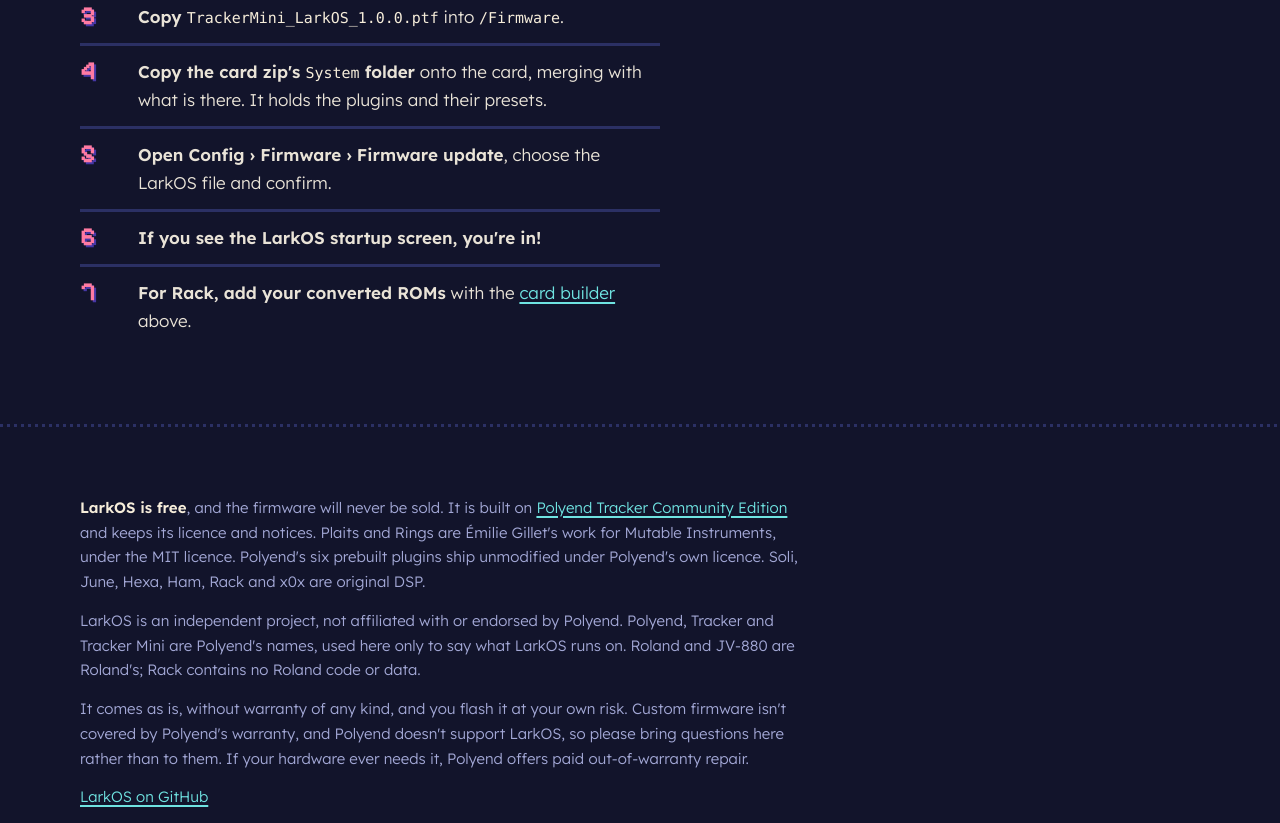
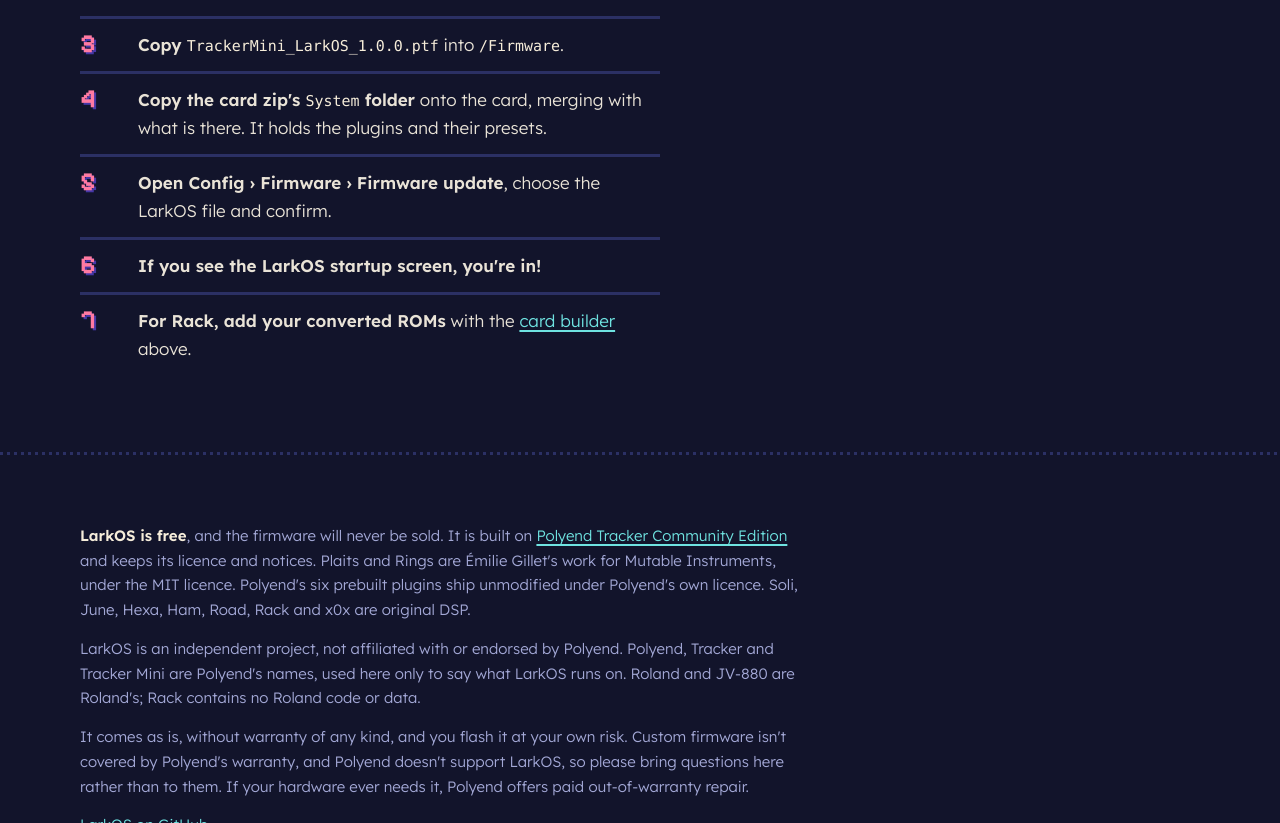
Before and after one commit to lark-os/lark-os, a plain HTML site: page index.html in a window 1280 px wide. Shown: the part 10180-11003 px from the top of the page. Drawn offline with Linux system fonts and the light colour scheme.

Commit message:
Update synth plugins list in index.html
Updated the list of original synth plugins to include 'Road'

```diff
--- a/index.html
+++ b/index.html
@@ -1138,7 +1138,7 @@ footer b {
         <div class="note" id="download">
           <h3>Downloads are not open yet</h3>
           <p>The first build is currently being tested on a Tracker Mini before anyone else flashes it on their OG Mini or AE Mini (no difference in firmware). When it's ready, the firmware and the card files will appear on <a href="https://github.com/lark-tracker/lark-os/releases">GitHub Releases</a>, always free.
-          <br><br>I will also aim to provide LarkOS's original synth plugins (Hexa, June, x0x, Soli, Rack) separately, should anyone want to include them in their own firmware or projects.
+          <br><br>I will also aim to provide LarkOS's original synth plugins (Hexa, June, Road, x0x, Soli, Rack) separately, should anyone want to include them in their own firmware or projects. If you do and redistribute, a callout would be appreciated.
           <br><br>I don't intend on developing for Tracker or Tracker+, so this may or may not work for those devices - no guarantees, no support, flash it at your own risk, etc. But let me know how it goes!</p>
         </div>
         <ol class="seq">
@@ -1166,7 +1166,7 @@ footer b {
 
 <footer>
   <div class="wrap">
-    <p><b>LarkOS is free</b>, and the firmware will never be sold. It is built on <a href="https://github.com/polyend/tracker-ce">Polyend Tracker Community Edition</a> and keeps its licence and notices. Plaits and Rings are Émilie Gillet's work for Mutable Instruments, under the MIT licence. Polyend's six prebuilt plugins ship unmodified under Polyend's own licence. Soli, June, Hexa, Ham, Rack and x0x are original DSP.</p>
+    <p><b>LarkOS is free</b>, and the firmware will never be sold. It is built on <a href="https://github.com/polyend/tracker-ce">Polyend Tracker Community Edition</a> and keeps its licence and notices. Plaits and Rings are Émilie Gillet's work for Mutable Instruments, under the MIT licence. Polyend's six prebuilt plugins ship unmodified under Polyend's own licence. Soli, June, Hexa, Ham, Road, Rack and x0x are original DSP.</p>
     <p>LarkOS is an independent project, not affiliated with or endorsed by Polyend. Polyend, Tracker and Tracker Mini are Polyend's names, used here only to say what LarkOS runs on. Roland and JV-880 are Roland's; Rack contains no Roland code or data.</p>
     <p>It comes as is, without warranty of any kind, and you flash it at your own risk. Custom firmware isn't covered by Polyend's warranty, and Polyend doesn't support LarkOS, so please bring questions here rather than to them. If your hardware ever needs it, Polyend offers paid out-of-warranty repair.</p>
     <p><a href="https://github.com/lark-tracker/lark-os">LarkOS on GitHub</a></p>
```
